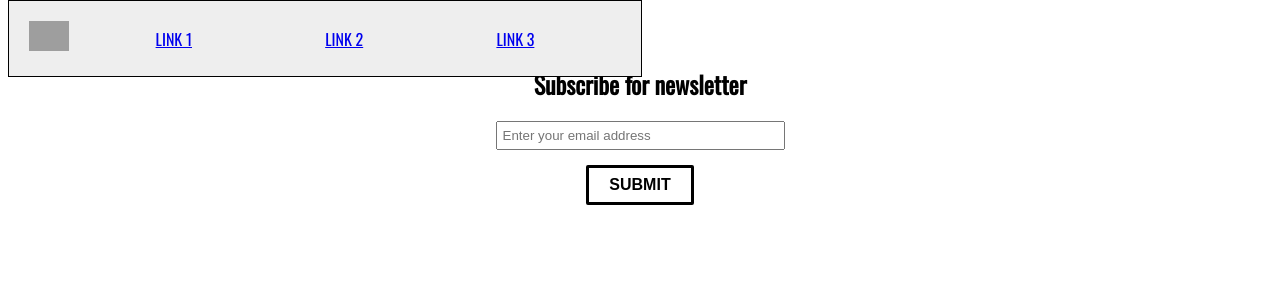
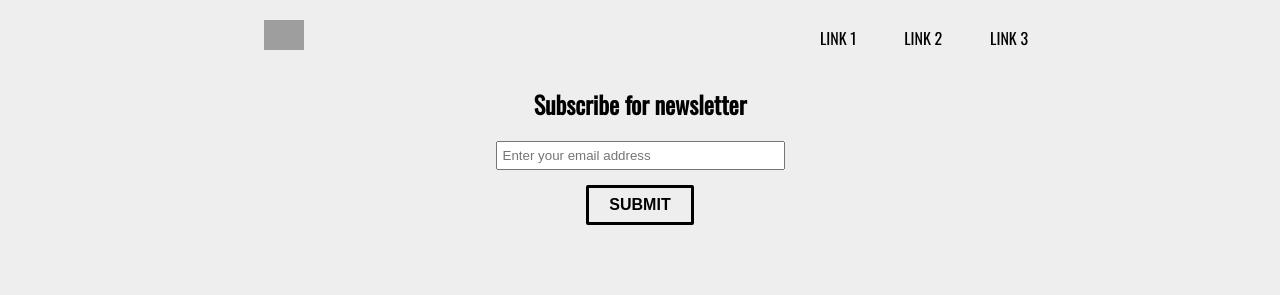
Before and after one commit to skaftan/projects, a plain HTML site: page landing_page/index.html in a window 1280 px wide. Shown: the top 295 px of the page. Drawn offline with nearby package versions, Linux system fonts and the light colour scheme; grey boxes are pictures that could not be loaded.

Commit message:
navbar almost fixed

```diff
--- a/landing_page/index.html
+++ b/landing_page/index.html
@@ -8,15 +8,15 @@
   <body>
     <div id="wrapper">
 
-      <header style="border: 1px black solid;">
+      <header>
         <div class="logo">
            <img src="http://www.groupegedic.com/data/uploads/hartl-concasseur/logo_crusher-cmyk.jpg" alt="company_logo" id="header-img">
         </div>
-        <nav id="nav-bar">
+        <nav id="nav-bar" style="float:left;">
           <ul>
-            <li><a href="#" class="nav-link">Link 1</a></li>
-            <li><a href="#" class="nav-link">Link 2</a></li>
-            <li><a href="#" class="nav-link">Link 3</a></li>
+            <li><a href="#hero" class="nav-link">Link 1</a></li>
+            <li><a href="#features" class="nav-link">Link 2</a></li>
+            <li><a href="#pricing" class="nav-link">Link 3</a></li>
           </ul>
         </nav>
       </header>
--- a/landing_page/landing_page.css
+++ b/landing_page/landing_page.css
@@ -1,12 +1,18 @@
 @import url('https://fonts.googleapis.com/css?family=Oswald');
 body{
   font-family: 'Oswald', sans-serif;
+  background-color: #eee;
 }
 #header-img{
   height: 30px;
 }
 #crusher-img{
   height: 90px;
+}
+li{
+  list-style-type: none;
+  margin-left:-40px;
+  text-transform: uppercase;
 }
 
 /*PRICING*/
@@ -33,11 +39,6 @@ body{
   width: 100%;
   text-transform: uppercase;
   font-weight: 700;
-}
-li{
-  list-style-type: none;
-  margin-left:-40px;
-  text-transform: uppercase;
 }
 button{
   border: 0;
@@ -97,6 +98,7 @@ button:hover {
 
 /* hero */
 #hero{
+  padding-top: 20px;
   display:flex;
   align-items: center;
   justify-content: center;
@@ -114,6 +116,7 @@ input[type="email"] {
 /* nav bar */
 header {
   position: fixed;
+  width:100%;
   top: 0;
   min-height: 75px;
   padding: 0px 20px;
@@ -123,10 +126,24 @@ header {
   background-color: #eee;
 }
 ul {
-    width: 40vw;
-    display: flex;
-    flex-direction: row;
-    justify-content: space-around;
+  position:relative;
+  width: 20vw;
+  display: flex;
+  flex-direction: row;
+  justify-content:space-around;
     @media (max-width: 850px) {
       flex-direction: column;
   }
+}
+
+#nav-bar
+{
+  align: right;
+  display:flex;
+  float: right;
+}
+
+.nav-link{
+  color: #000;
+  text-decoration: none;
+}
```
